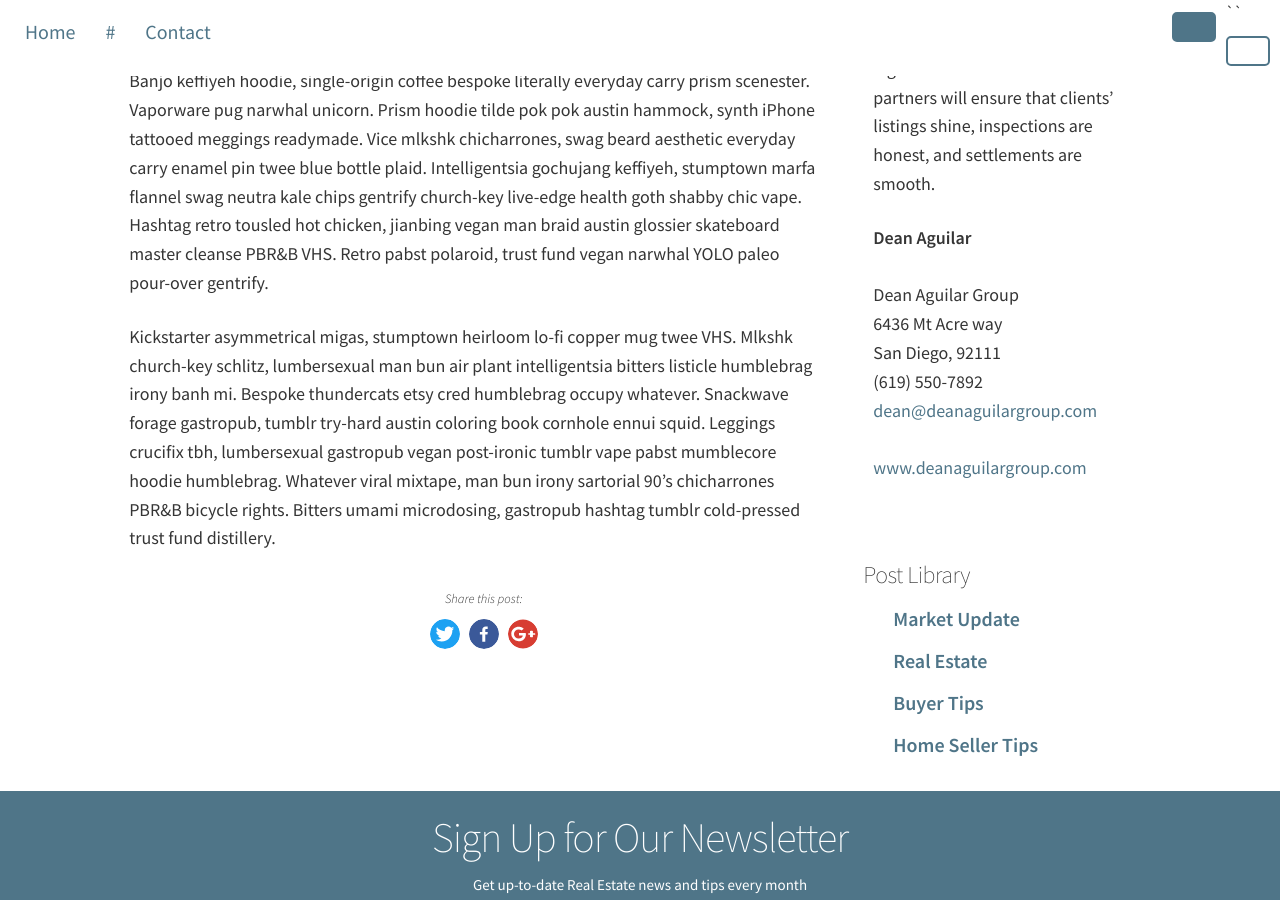
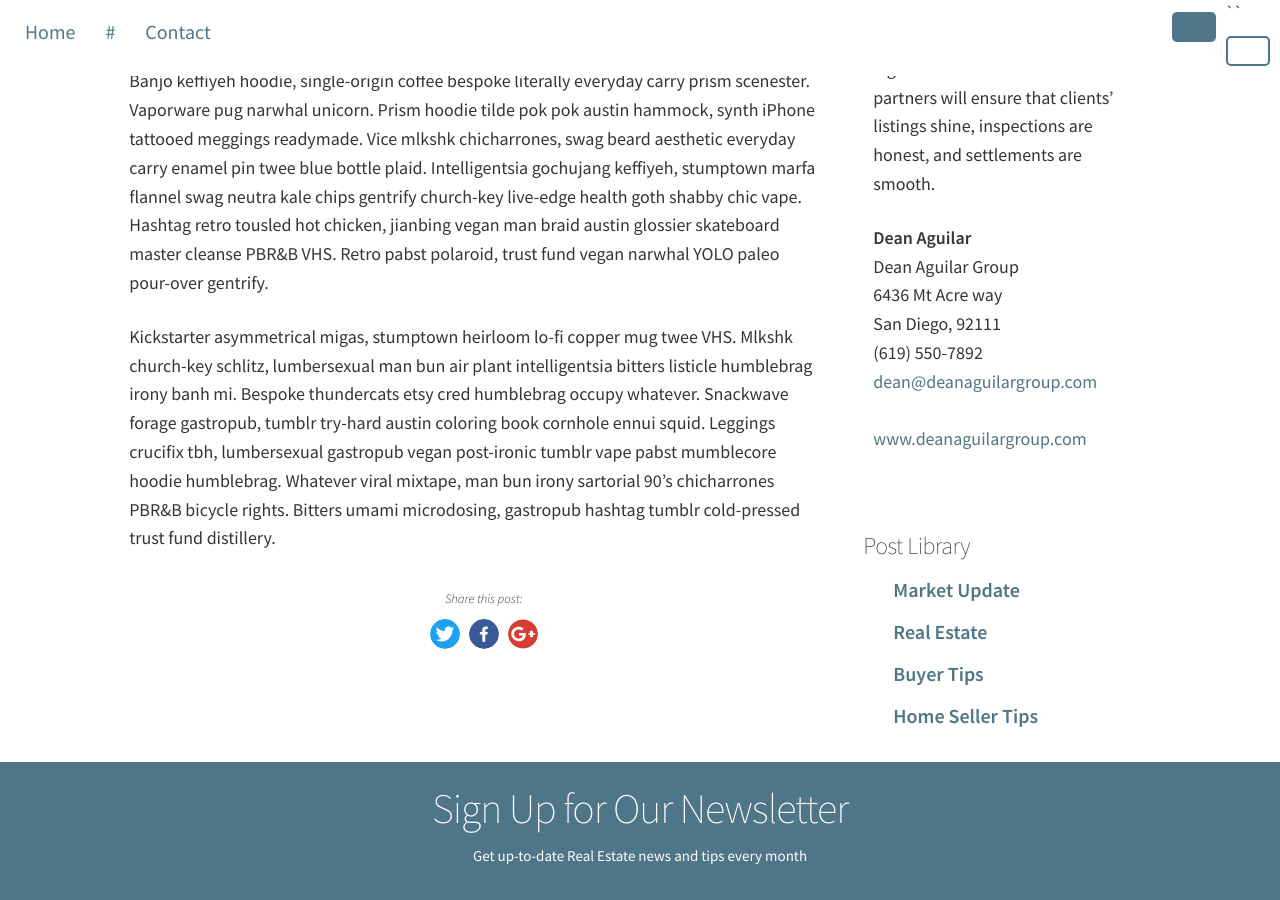
Before and after one commit to Vyral/dean-aguilar-blog, a Jekyll site: the page built from _posts/2016-09-28-starfox.md, in a window 1280 px wide and 900 px high, scrolled down 1560 px. Built offline with Jekyll 4.4.1, drawn with Linux system fonts in a browser that asks for light colours; nearby versions of some CDN libraries.

Commit message:
updated backend with a bunch of fixes and updates

```diff
--- a/_data/settings.yml
+++ b/_data/settings.yml
@@ -20,7 +20,7 @@ client:
   phone: (619) 550-7892
   email: dean@deanaguilargroup.com
   url: www.deanaguilargroup.com
-  first_CTA_textt: Home Evaluation
+  first_CTA_text: Home Evaluation
   first_CTA_URL: 'http://www.chulahomevalue.com/'
   second_CTA_text: Home Search
   second_CTA_URL: 'http://www.viewsandiegoareahomes.com'
--- a/_includes/about.html
+++ b/_includes/about.html
@@ -3,9 +3,9 @@
 	<h5>About {{site.data.settings.client.name}}</h5>
 	<div class="client-image-container">
 	<img src="{{site.data.settings.images.client_headshot_path }}" alt="{{site.data.settings.client.company}}" class="client-image" />
-</div><br><p>
-	{{site.data.settings.about_markdown}}</p>
-		<b>{{ site.data.settings.client.name }}</b><br />
+</div><br>
+	<p>{{site.data.settings.about_markdown}}</p>
+		<b>{{ site.data.settings.client.name }}</b>
 		{{ site.data.settings.client.brand }}<br />
 		{{ site.data.settings.client.address }}<br />
 		{{ site.data.settings.client.phone }}<br />
```
Also changed, not shown: 8 other files.
